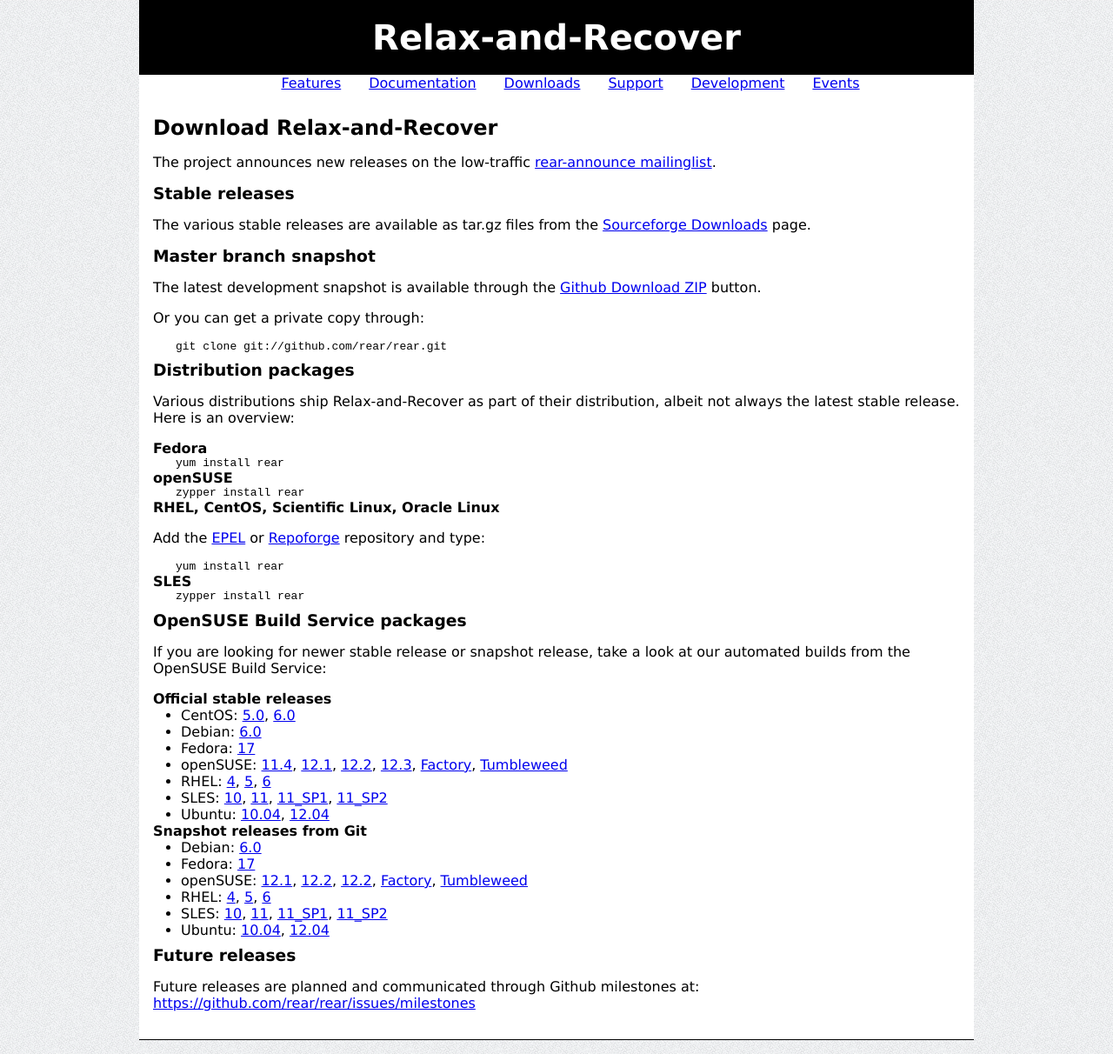
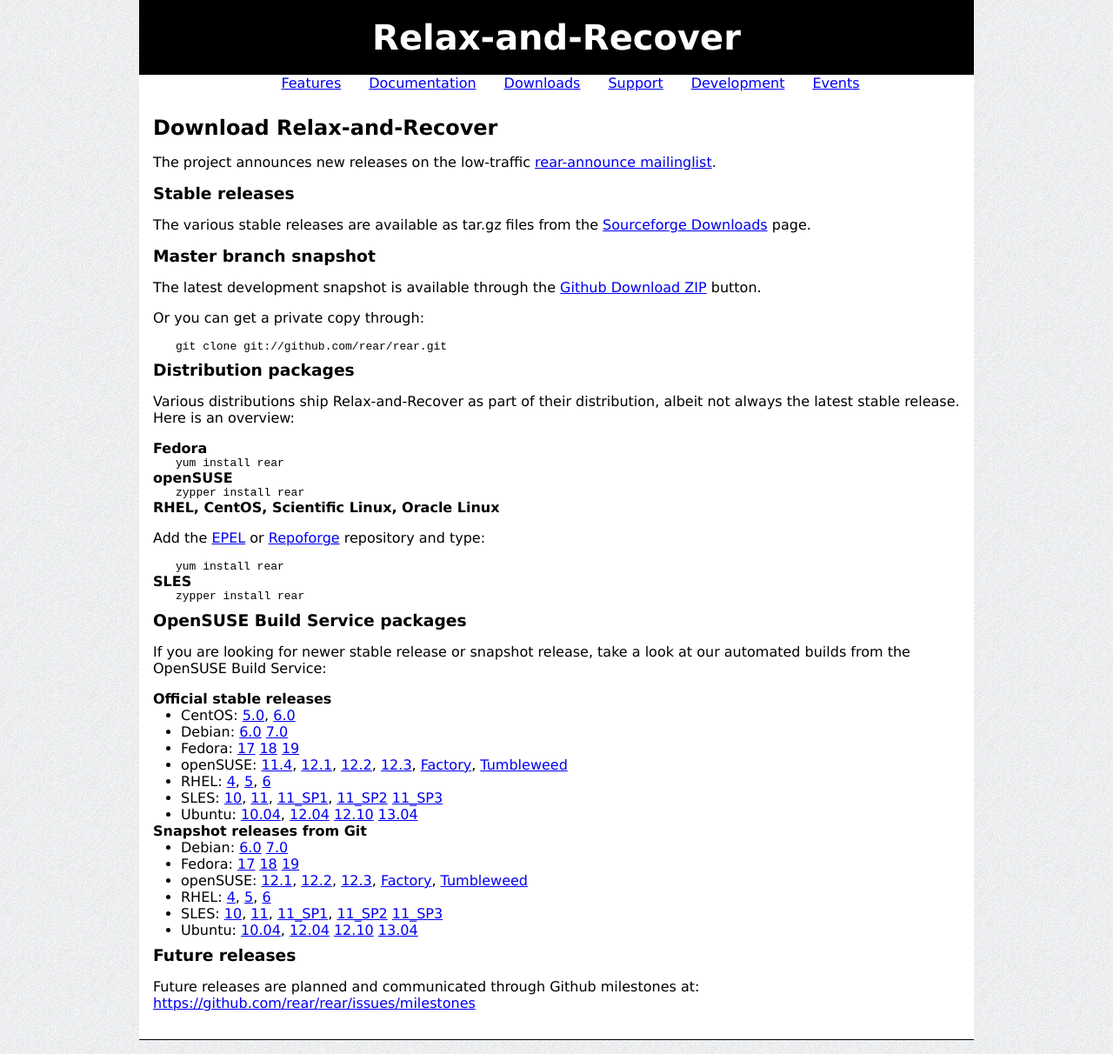
Before and after one commit to rear/rear.github.com, a Jekyll site: the page built from download/index.md, in a window 1280 px wide. Shown: the whole page at 87% size. Built offline with Jekyll 4.4.1, drawn with Linux system fonts in a browser that asks for light colours; comment, search, counter and statistics services are not loaded.

Commit message:
updating the download page after enabling some more distro versions on OBS

```diff
--- a/download/index.md
+++ b/download/index.md
@@ -55,8 +55,11 @@
     [6.0](http://download.opensuse.org/repositories/Archiving:/Backup:/Rear/CentOS_CentOS-6/noarch/)
  * Debian:
     [6.0](http://download.opensuse.org/repositories/Archiving:/Backup:/Rear/Debian_6.0/all/)
+    [7.0](http://download.opensuse.org/repositories/Archiving:/Backup:/Rear/Debian_7.0/all/)
  * Fedora:
     [17](http://download.opensuse.org/repositories/Archiving:/Backup:/Rear/Fedora_17/noarch/)
+    [18](http://download.opensuse.org/repositories/Archiving:/Backup:/Rear/Fedora_18/noarch/)
+    [19](http://download.opensuse.org/repositories/Archiving:/Backup:/Rear/Fedora_19/noarch/)
  * openSUSE:
     [11.4](http://download.opensuse.org/repositories/Archiving:/Backup:/Rear/openSUSE_11.4/noarch/),
     [12.1](http://download.opensuse.org/repositories/Archiving:/Backup:/Rear/openSUSE_12.1/noarch/),
@@ -73,20 +76,26 @@
     [11](http://download.opensuse.org/repositories/Archiving:/Backup:/Rear/SLE_11/noarch/),
     [11_SP1](http://download.opensuse.org/repositories/Archiving:/Backup:/Rear/SLE_11_SP1/noarch/),
     [11_SP2](http://download.opensuse.org/repositories/Archiving:/Backup:/Rear/SLE_11_SP2/noarch/)
+    [11_SP3](http://download.opensuse.org/repositories/Archiving:/Backup:/Rear/SLE_11_SP3/noarch/)
  * Ubuntu:
     [10.04](http://download.opensuse.org/repositories/Archiving:/Backup:/Rear/xUbuntu_10.04/all/),
     [12.04](http://download.opensuse.org/repositories/Archiving:/Backup:/Rear/xUbuntu_12.04/all/)
+    [12.10](http://download.opensuse.org/repositories/Archiving:/Backup:/Rear/xUbuntu_12.10/all/)
+    [13.04](http://download.opensuse.org/repositories/Archiving:/Backup:/Rear/xUbuntu_13.04/all/)
 
 #### Snapshot releases from Git
 
  * Debian:
     [6.0](http://download.opensuse.org/repositories/Archiving:/Backup:/Rear:/Snapshot/Debian_6.0/all/)
+    [7.0](http://download.opensuse.org/repositories/Archiving:/Backup:/Rear:/Snapshot/Debian_7.0/all/)
  * Fedora:
     [17](http://download.opensuse.org/repositories/Archiving:/Backup:/Rear:/Snapshot/Fedora_17/noarch/)
+    [18](http://download.opensuse.org/repositories/Archiving:/Backup:/Rear:/Snapshot/Fedora_18/noarch/)
+    [19](http://download.opensuse.org/repositories/Archiving:/Backup:/Rear:/Snapshot/Fedora_19/noarch/)
  * openSUSE:
     [12.1](http://download.opensuse.org/repositories/Archiving:/Backup:/Rear:/Snapshot/openSUSE_12.1/noarch/),
     [12.2](http://download.opensuse.org/repositories/Archiving:/Backup:/Rear:/Snapshot/openSUSE_12.2/noarch/),
-    [12.2](http://download.opensuse.org/repositories/Archiving:/Backup:/Rear:/Snapshot/openSUSE_12.3/noarch/),
+    [12.3](http://download.opensuse.org/repositories/Archiving:/Backup:/Rear:/Snapshot/openSUSE_12.3/noarch/),
     [Factory](http://download.opensuse.org/repositories/Archiving:/Backup:/Rear:/Snapshot/openSUSE_Factory/noarch/),
     [Tumbleweed](http://download.opensuse.org/repositories/Archiving:/Backup:/Rear:/Snapshot/openSUSE_Tumbleweed/noarch/)
  * RHEL:
@@ -98,9 +107,12 @@
     [11](http://download.opensuse.org/repositories/Archiving:/Backup:/Rear:/Snapshot/SLE_11/noarch/),
     [11_SP1](http://download.opensuse.org/repositories/Archiving:/Backup:/Rear:/Snapshot/SLE_11_SP1/noarch/),
     [11_SP2](http://download.opensuse.org/repositories/Archiving:/Backup:/Rear:/Snapshot/SLE_11_SP2/noarch/)
+    [11_SP3](http://download.opensuse.org/repositories/Archiving:/Backup:/Rear:/Snapshot/SLE_11_SP3/noarch/)
  * Ubuntu:
     [10.04](http://download.opensuse.org/repositories/Archiving:/Backup:/Rear:/Snapshot/xUbuntu_10.04/all/),
     [12.04](http://download.opensuse.org/repositories/Archiving:/Backup:/Rear:/Snapshot/xUbuntu_12.04/all/)
+    [12.10](http://download.opensuse.org/repositories/Archiving:/Backup:/Rear:/Snapshot/xUbuntu_12.10/all/)
+    [13.04](http://download.opensuse.org/repositories/Archiving:/Backup:/Rear:/Snapshot/xUbuntu_13.04/all/)
 
 
 ### Future releases
```
